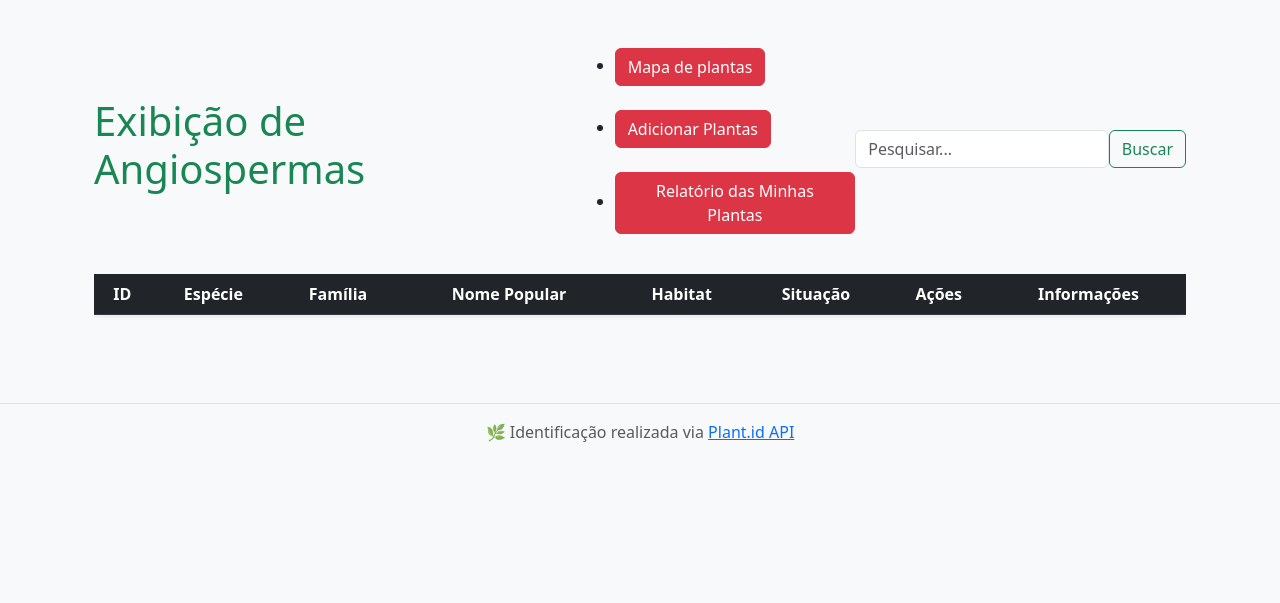
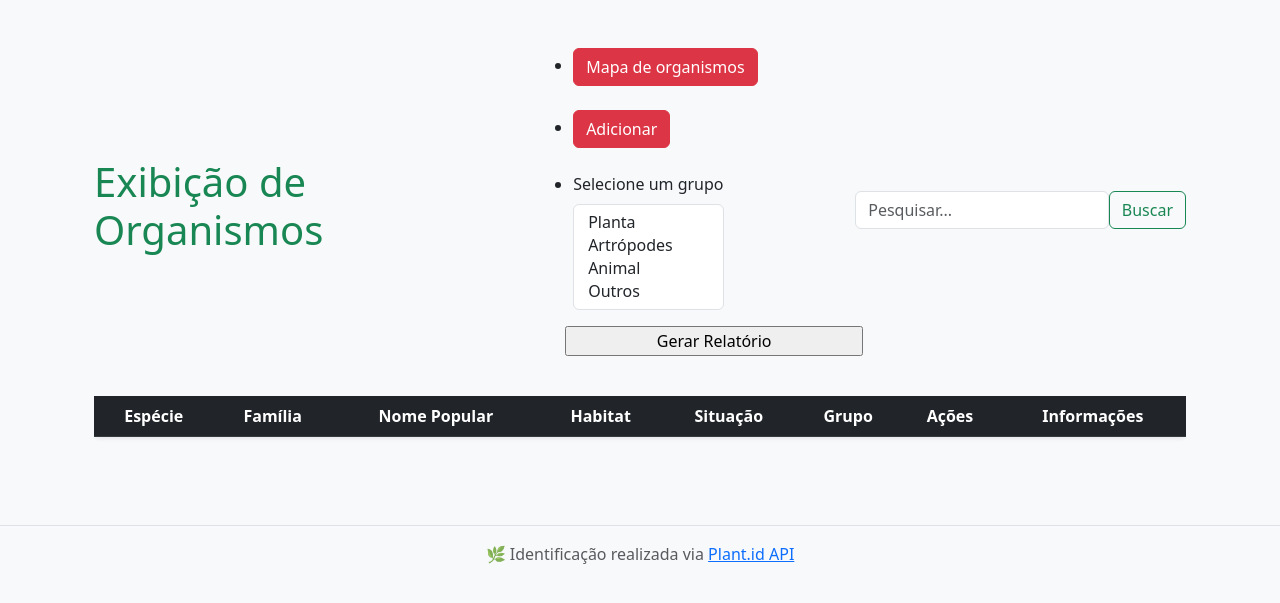
Before and after one commit to Jonatttttttan/Plant_Identifier, a Flask app: template app/Templates/index.html in a window 1280 px wide. Shown: the part 56-659 px from the top of the page. Run offline with Flask 3, Linux system fonts and the light colour scheme; the template is opened without the code that fills it, so the values that code supplies are empty; the visitor is signed in with stand-in values (Sample User, id 1).

Commit message:
Adicionado relatório por grupos

```diff
--- a/app/Templates/Home.html
+++ b/app/Templates/Home.html
@@ -13,8 +13,8 @@
       <div class="col-md-5">
          <div class="card text-center shadow-sm border-success">
             <div class="card-body">
-               <h5 class="card-title text-success">📋 Banco de Dados das Plantas Cadastrada</h5>
-               <p class="card text">Visualize, edite ou remova plantas cadastradas</p>
+               <h5 class="card-title text-success">📋 Banco de Dados dos Organismos Cadastrados</h5>
+               <p class="card text">Visualize, edite ou remova organismos cadastradas</p>
                <a class="btn btn-outline-success" href="{{ url_for('main.index') }}">Acessar Banco</a>
             </div>
          </div>
--- a/app/Templates/index.html
+++ b/app/Templates/index.html
@@ -3,17 +3,29 @@
 {% block content %}
 <div class="container my-5">
     <div class="d-flex justify-content-between align-items-center mb-4">
-        <h1 class="text-success">Exibição de Angiospermas</h1>
+        <h1 class="text-success">Exibição de Organismos</h1>
         <ul class="navbar-van">
             <li class="nav-item">
-                    <a class="btn btn-danger ms2" href="{{ url_for('main.mapa') }}">Mapa de plantas</a>
+                    <a class="btn btn-danger ms2" href="{{ url_for('main.mapa') }}">Mapa de organismos</a>
             </li><br>
             <li class="nav-item">
-                    <a class="btn btn-danger ms2" href="{{ url_for('main.adicionar') }}">Adicionar Plantas</a>
+                    <a class="btn btn-danger ms2" href="{{ url_for('main.adicionar') }}">Adicionar</a>
             </li><br>
-            <li class="nav-item">
-                    <a class="btn btn-danger ms2" href="{{ url_for('main.gerar_relatorio_pdf') }}">
-                        <i class="bi bi-file-eamark-pdf-fill"></i> Relatório das Minhas Plantas</a>
+            <li>
+
+            <form class="row g-3 align-items-center" method="get" action="{{ url_for('main.gerar_relatorio_pdf') }}">
+                <div class="col-auto">
+                    <label for="grupo" class="form-label">Selecione um grupo</label>
+                    <select class="form-select" name="grupo" multiple size="4">
+                       <option value="planta">Planta</option>
+                       <option value="artropode">Artrópodes</option>
+                       <option value="animal">Animal</option>
+                       <option value="outros">Outros</option>
+                    </select>
+                </div>
+
+                <input  type="submit" value="Gerar Relatório">
+            </form>
             </li>
         </ul>
 
@@ -30,24 +42,26 @@
     <table class="table table-hover align-middle shadow-sm rounded">
         <thead class="table-dark text-center">
         <tr>
-            <th>ID</th>
+
             <th>Espécie</th>
             <th>Família</th>
             <th>Nome Popular</th>
             <th>Habitat</th>
             <th>Situação</th>
+            <th>Grupo</th>
             <th>Ações</th>
             <th>Informações</th>
         </tr></thead>
         <tbody>
         {% for planta in plantas %}
         <tr class="text-center">
-            <td>{{ planta.id }}</td>
+
             <td>{{ planta.especie }}</td>
             <td>{{ planta.familia }}</td>
             <td>{{ planta.nome_popular }}</td>
             <td>{{ planta.habitat }}</td>
             <td>{{ planta.situacao }}</td>
+            <td>{{ planta.grupo }}</td>
             <td>
                 <a href="{{ url_for('main.editar', id=planta.id) }}" class="btn btn-sm btn-outline-primary me-2">Editar</a>
                 <form action="{{ url_for('main.deletar', id=planta.id) }}" method="post" class="d-inline">
```
Also changed, not shown: app/Templates/adicionar.html (+7 -0 lines), app/main/routes.py (+16 -6 lines).
